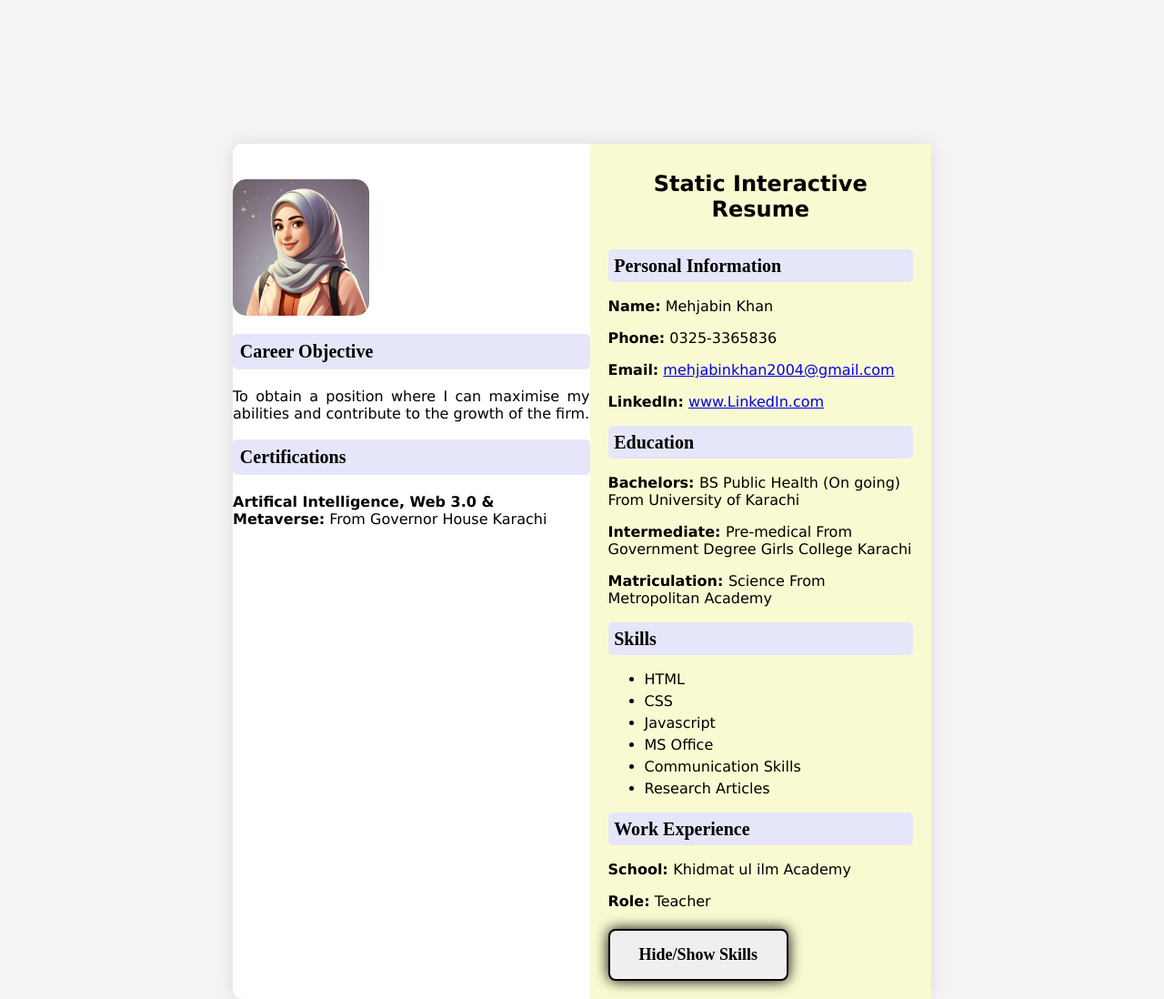
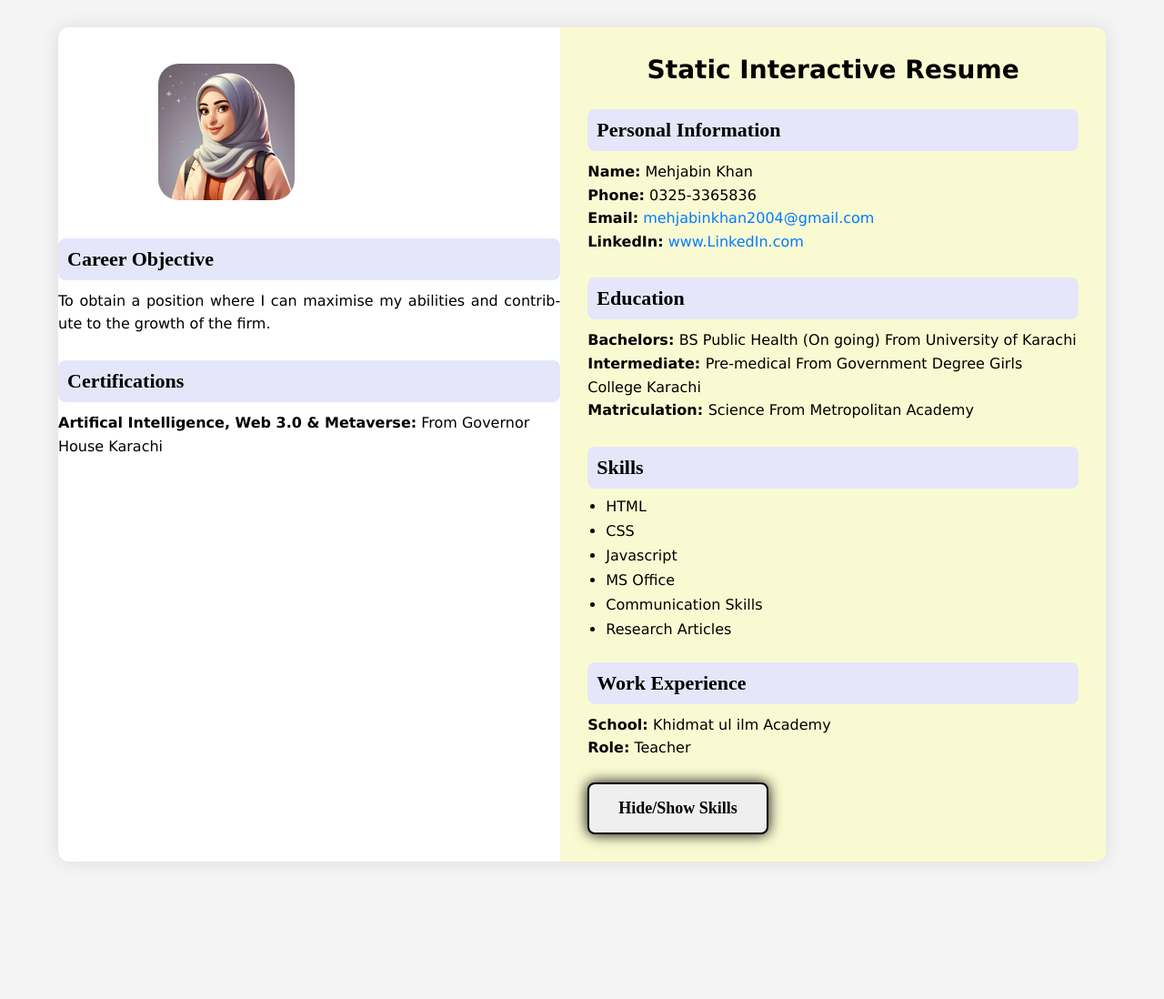
Before and after one commit to MehjabinKhan/Static_Interactive_Resume, a plain HTML site: page index.html in a window 1280 px wide. Shown: the whole page at 91% size. After the commit the page ends 977 px from the top, so only its background shows below. Drawn offline with Linux system fonts and the light colour scheme.

Commit message:
Update design.css

```diff
--- a/design.css
+++ b/design.css
@@ -1,50 +1,64 @@
+* {
+    margin: 0;
+    padding: 0;
+    box-sizing: border-box;
+}
 body {
   font-family:'Lucida Sans', 'Lucida Sans Regular', 'Lucida Grande', 'Lucida Sans Unicode', Geneva, Verdana, sans-serif;
   background-color: #f4f4f4;
-  margin: 10;
-  padding: 150px;
-  margin-left: 10px;
-  margin-right: 10px;
+  margin: 0;
+  padding: 0;
 }
 .resume-container {
     display: flex;
     background-color: white;
-    width: 80%;
-    margin: 0 auto;
-    border-radius: 10px;
+    max-width: 90%;
+    margin: 30px auto;
+    border-radius: 12px;
     box-shadow: 0 0 20px rgba(0, 0, 0, 0.1);
+    overflow: hidden;
 }
 .left-section {
     background-color: white;
     color: white;
-    padding: 40px;
+    padding: 30px;
     width: 30%;
     text-align: center;
-    border-right: 5px solid black;
-    border-radius: 5px;
-    padding-left: 20px;
-    padding-top: 20px;
-    padding-right: 20px;
-    padding-bottom: 20px;
+    border-right: 3px solid black;
+    display: flex;
+    flex-direction: column;
+    justify-content: center;
+    align-items: center;
 }
 .profile-picture {
     width: 150px;
     height: 150px;
-    margin-top: 10%;
-    border-radius: 10%;
-    border: 2px;
+    margin-top: 40px;
+    margin-left: 110px;
+    margin-right: 90px;
+    border-radius: 15%;
+    border: 3px;
+    margin-bottom: 10px;
+    object-fit: cover;
+    justify-content: center;
+}
+
+section{
     margin-bottom: 20px;
-    display: block;
-    position: relative;
-    align-items: center;
-    justify-items: center;
 }
+
 h1 {
-    font-size: 24px;
-    margin: 10px 0;
-    margin-bottom: 30px;
+    font-size: 28px;
+    margin-bottom: 20px;
     text-align: center;
 }
+
+p{
+    font-size: 16px;
+    line-height: 1.6;
+    color: black;
+}
+
 h3 {
     font-family: 'Times New Roman', Times, serif;
     background-color:lavender;
@@ -52,23 +66,38 @@ h3 {
     padding-left: 20px;
     padding-right: 20px;
     padding-bottom: 20px;
-    font-size: 20px;
-    padding: 2%;
+    font-size: 22px;
+    padding: 10px;
     margin: 20px 0 10px;
-    border-radius: 5px;
+    border-radius: 8px;
     margin-top: 5%;
-    margin-bottom: 5%;
+    margin-bottom: 10px;
     inset {border-style: inset;}
     border-width: medium;
 }
 ul li {
-     margin: 5px 0;
+     margin-bottom: 8px;
+     font-size: 16px;
+}
+
+ul {
+
+    padding-left: 20px;
 }
 
 .right-section {
-    padding: 20px;
-    width: 85%;
+    padding: 30px;
+    width: 70%;
     background-color: lightgoldenrodyellow;
+}
+
+a {
+    color: #007bff;
+    text-decoration: none;
+}
+
+a:hover {
+    text-decoration: underline;
 }
 
 button {
```
